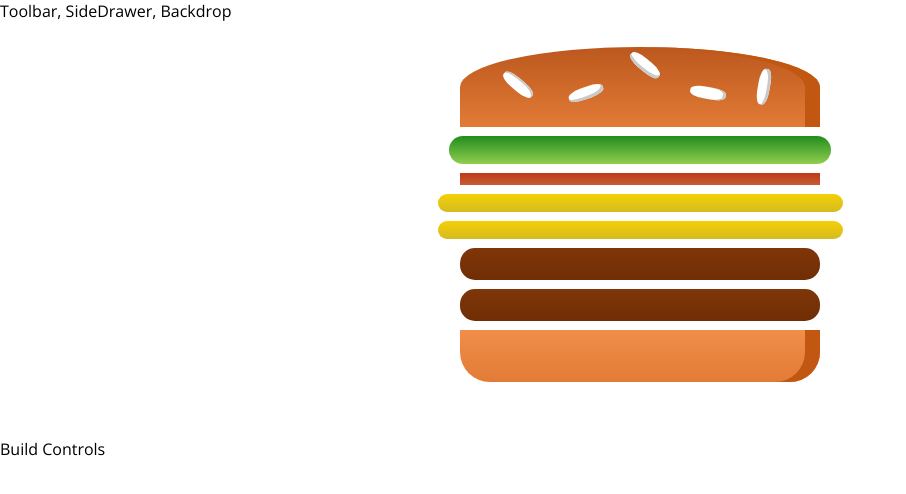
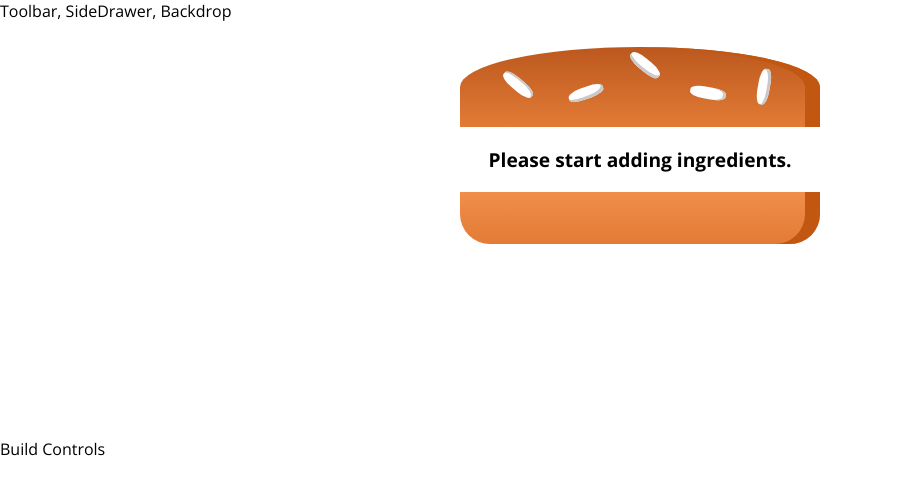
Before and after one commit to gitrkaplan/react-burger-builder, a React app: page / in a window 1280 px wide. Shown: the top 494 px of the page, without its empty margins (0-906 px from the left). Built offline with nearby package versions, Linux system fonts and the light colour scheme.

Commit message:
Adds condition to check if any ingredients are currently added. #4

```diff
--- a/src/components/Burger/Burger.js
+++ b/src/components/Burger/Burger.js
@@ -4,11 +4,19 @@
 import BurgerIngredient from './BurgerIngredient/BurgerIngredient'
 
 const burger = props => {
-  const transformedIngredients = Object.keys(props.ingredients).map(key => {
-    return [...Array(props.ingredients[key])].map((_, i) => {
-      return <BurgerIngredient key={key + i} type={key} />
+  let transformedIngredients = Object.keys(props.ingredients)
+    .map(key => {
+      return [...Array(props.ingredients[key])].map((_, i) => {
+        return <BurgerIngredient key={key + i} type={key} />
+      })
     })
-  })
+    .reduce((arr, current) => {
+      return arr.concat(current)
+    }, [])
+
+  if (transformedIngredients.length === 0) {
+    transformedIngredients = <p>Please start adding ingredients.</p>
+  }
   return (
     <div className={classes.Burger}>
       <BurgerIngredient type="bread-top" />
--- a/src/containers/BurgerBuilder/BurgerBuilder.js
+++ b/src/containers/BurgerBuilder/BurgerBuilder.js
@@ -6,10 +6,10 @@
 class BurgerBuilder extends Component {
   state = {
     ingredients: {
-      salad: 1,
-      bacon: 1,
-      cheese: 2,
-      meat: 2
+      salad: 0,
+      bacon: 0,
+      cheese: 0,
+      meat: 0
     }
   }
   render() {
```
